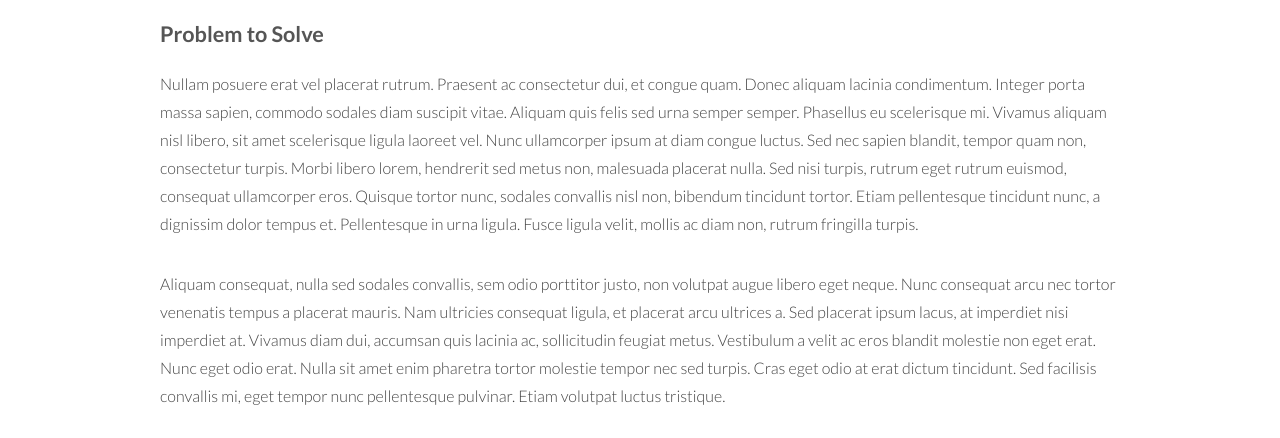
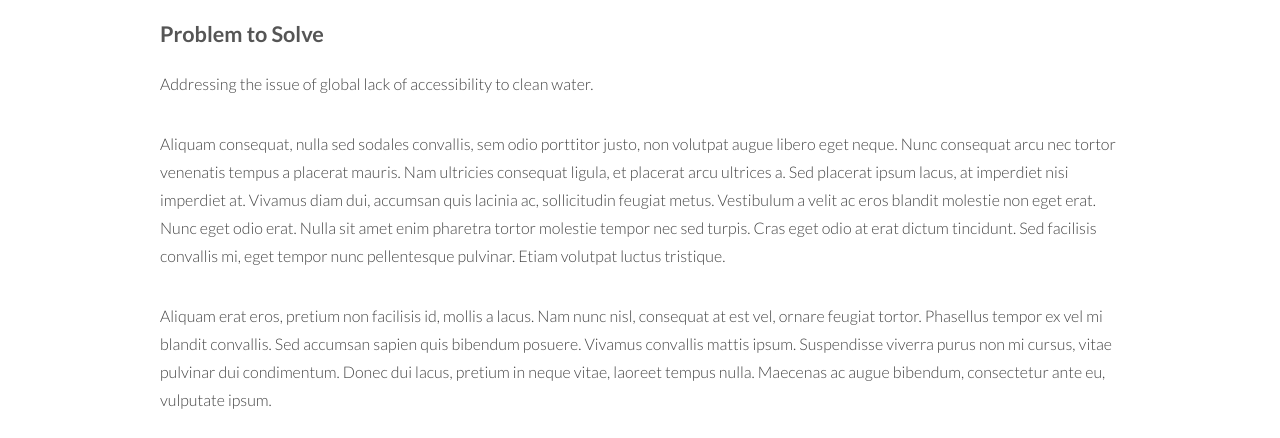
Before and after one commit to bethodum/bodum-process-site, a plain HTML site: page research.html in a window 1280 px wide. Shown: the part 671-1109 px from the top of the page. Drawn offline with Linux system fonts and the light colour scheme.

Commit message:
update copy

```diff
--- a/research.html
+++ b/research.html
@@ -38,7 +38,7 @@
 						<p class="info">Primary Research</p>
 					</header>
 					<h3>Problem to Solve</h3>
-					<p>Nullam posuere erat vel placerat rutrum. Praesent ac consectetur dui, et congue quam. Donec aliquam lacinia condimentum. Integer porta massa sapien, commodo sodales diam suscipit vitae. Aliquam quis felis sed urna semper semper. Phasellus eu scelerisque mi. Vivamus aliquam nisl libero, sit amet scelerisque ligula laoreet vel. Nunc ullamcorper ipsum at diam congue luctus. Sed nec sapien blandit, tempor quam non, consectetur turpis. Morbi libero lorem, hendrerit sed metus non, malesuada placerat nulla. Sed nisi turpis, rutrum eget rutrum euismod, consequat ullamcorper eros. Quisque tortor nunc, sodales convallis nisl non, bibendum tincidunt tortor. Etiam pellentesque tincidunt nunc, a dignissim dolor tempus et. Pellentesque in urna ligula. Fusce ligula velit, mollis ac diam non, rutrum fringilla turpis.</p>
+					<p>Addressing the issue of global lack of accessibility to clean water.</p>
 					<p>Aliquam consequat, nulla sed sodales convallis, sem odio porttitor justo, non volutpat augue libero eget neque. Nunc consequat arcu nec tortor venenatis tempus a placerat mauris. Nam ultricies consequat ligula, et placerat arcu ultrices a. Sed placerat ipsum lacus, at imperdiet nisi imperdiet at. Vivamus diam dui, accumsan quis lacinia ac, sollicitudin feugiat metus. Vestibulum a velit ac eros blandit molestie non eget erat. Nunc eget odio erat. Nulla sit amet enim pharetra tortor molestie tempor nec sed turpis. Cras eget odio at erat dictum tincidunt. Sed facilisis convallis mi, eget tempor nunc pellentesque pulvinar. Etiam volutpat luctus tristique.</p>
 					<p>Aliquam erat eros, pretium non facilisis id, mollis a lacus. Nam nunc nisl, consequat at est vel, ornare feugiat tortor. Phasellus tempor ex vel mi blandit convallis. Sed accumsan sapien quis bibendum posuere. Vivamus convallis mattis ipsum. Suspendisse viverra purus non mi cursus, vitae pulvinar dui condimentum. Donec dui lacus, pretium in neque vitae, laoreet tempus nulla. Maecenas ac augue bibendum, consectetur ante eu, vulputate ipsum.</p>
 					<p>Nullam volutpat, sem at hendrerit volutpat, magna orci facilisis purus, et venenatis sapien sapien pretium libero. Duis hendrerit eget metus at molestie. Duis leo lorem, interdum a placerat ut, ullamcorper at eros. Donec convallis auctor cursus. Integer placerat felis mauris, sed cursus diam sodales et. Phasellus mi nibh, scelerisque vulputate viverra ut, dictum vitae mi. In at blandit felis. Aenean id porttitor neque. Nam bibendum a orci non pretium. Pellentesque feugiat erat augue, quis venenatis diam mollis eu.</p>
```
